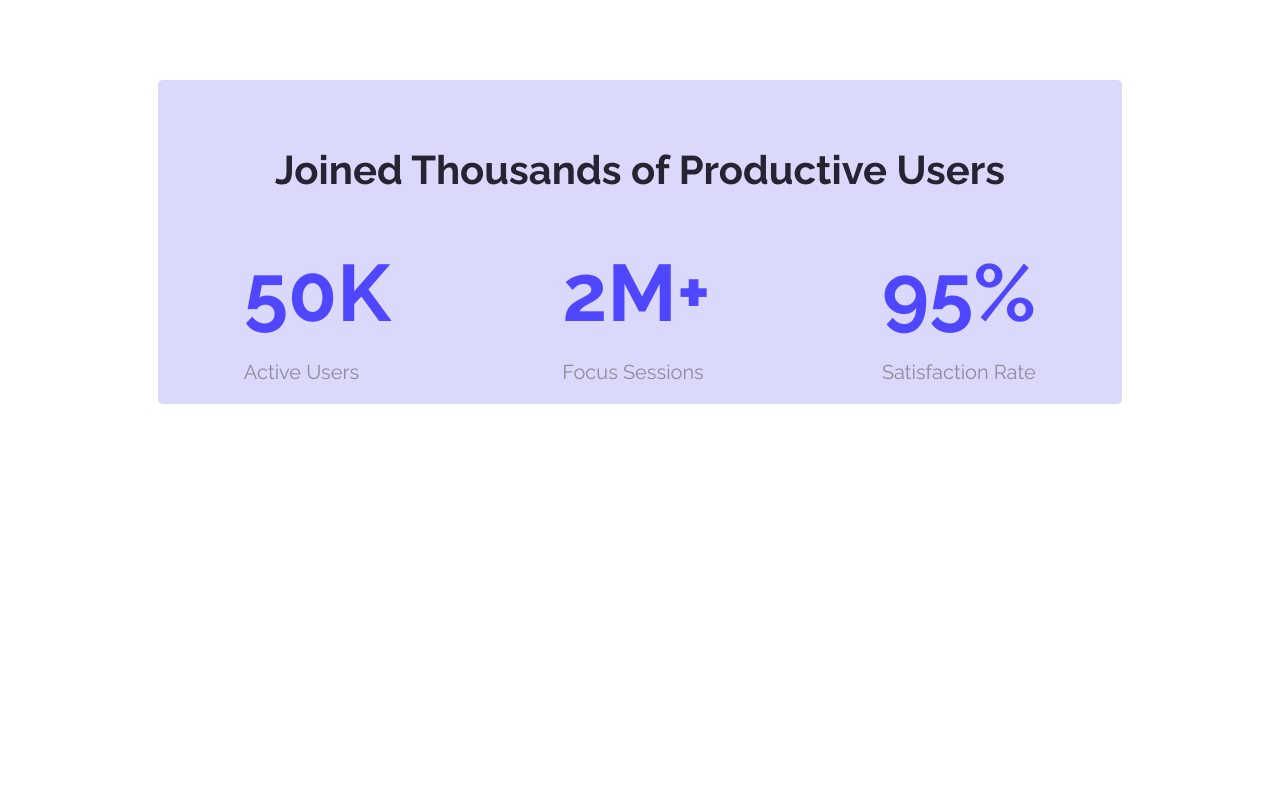
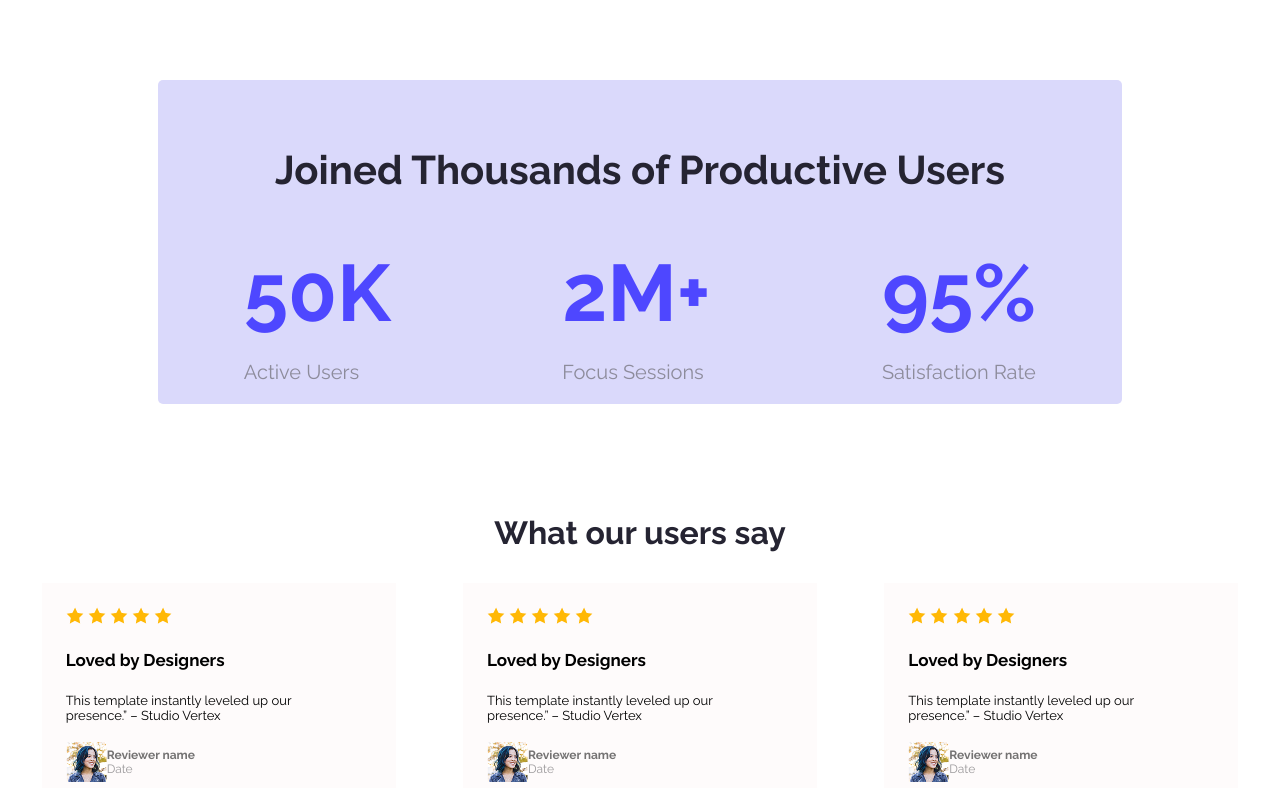
Before and after one commit to MdAbirAshfaq/B12A01-project1, a plain HTML site: page index.html in a window 1280 px wide. Shown: the part 1280-2080 px from the top of the page. Before the commit the page ends 1696 px from the top, so only its background shows below. Drawn offline with Linux system fonts and the light colour scheme.

Commit message:
added review

```diff
--- a/index.html
+++ b/index.html
@@ -50,6 +50,64 @@
                 </div>
             </div>
         </section>
+        <section class="review">
+            <h3 class="user-ti">What our users say</h3>
+            <div class="main-review">
+                <div class="user">
+                <img src="images/icon-star.png" alt="icon star">
+                <img src="images/icon-star.png" alt="icon star">
+                <img src="images/icon-star.png" alt="icon star">
+                <img src="images/icon-star.png" alt="icon star">
+                <img src="images/icon-star.png" alt="icon star">
+                <h4 class="user-title">Loved by Designers</h4>
+                <p class="user-review">This template instantly leveled up our<br> presence.”    – Studio Vertex</p>
+                <div>
+                    <div class="ok-item">
+                    <img src="images/avatar.png" alt="" height="40px">
+                    <p class="ok-title"> <span style="color:#15151698 ;">Reviewer name</span><br> <span style="font-weight:lighter;">Date</span></p>
+
+                    </div>
+                </div>
+                </div>
+                <div class="user">
+                <img src="images/icon-star.png" alt="icon star">
+                <img src="images/icon-star.png" alt="icon star">
+                <img src="images/icon-star.png" alt="icon star">
+                <img src="images/icon-star.png" alt="icon star">
+                <img src="images/icon-star.png" alt="icon star">
+                <h4 class="user-title">Loved by Designers</h4>
+                <p class="user-review">This template instantly leveled up our<br> presence.” – Studio Vertex</p>
+                <div>
+                    <div class="ok-item">
+                    <img src="images/avatar.png" alt="" height="40px">
+                    <p class="ok-title"> <span style="color:#15151698 ;">Reviewer name</span><br> <span style="font-weight:lighter;">Date</span></p>
+
+                    </div>
+                </div>
+                </div>
+
+                <div class="user">
+                <img src="images/icon-star.png" alt="icon star">
+                <img src="images/icon-star.png" alt="icon star">
+                <img src="images/icon-star.png" alt="icon star">
+                <img src="images/icon-star.png" alt="icon star">
+                <img src="images/icon-star.png" alt="icon star">
+                <h4 class="user-title">Loved by Designers</h4>
+                <p class="user-review">This template instantly leveled up our<br> presence.” – Studio Vertex</p>
+                <div>
+                    <div class="ok-item">
+                    <img src="images/avatar.png" alt="" height="40px">
+                    <p class="ok-title"> <span style="color:#15151698 ;">Reviewer name</span><br> <span style="font-weight:lighter;">Date</span></p>
+
+                    </div>
+                </div>
+                </div>
+            </div>
+
+
+        </section>
+
+
     </main>
 
     <footer>
--- a/styles/style.css
+++ b/styles/style.css
@@ -107,10 +107,6 @@ h3{
     margin-right: 150px;
     height: auto;
 }
-.bg-color{
-
-}
-
 .items-content{
     display: flex;
     justify-content: space-around;
@@ -129,3 +125,41 @@ h3{
     font-weight: 400px;
     color: #59575b98;
 }
+.user-ti{
+    font-size: 32px;
+    font-weight: bold;
+    color: #252432;
+    text-align: center;
+}
+.review{
+    margin-top: 110px;
+}
+.user-title{
+    font-size: 17px;
+    font-weight: bold;
+}
+.user-review{
+    font-size: 13px;
+    font-weight:normal;
+}
+.user{
+    border: black;
+    background-color: rgb(254, 251, 251);
+    padding-top:24px;
+    padding-left: 24px;
+    width: 330px;
+}
+.main-review{
+    display: flex;
+    text-wrap: wrap;
+    justify-content:space-around ;
+}
+.ok-item{
+    display: flex;
+    align-items: center;
+}
+.ok-title{
+     font-size: 12px;
+    font-weight: bold;
+    color: #59575b98;
+}
```
